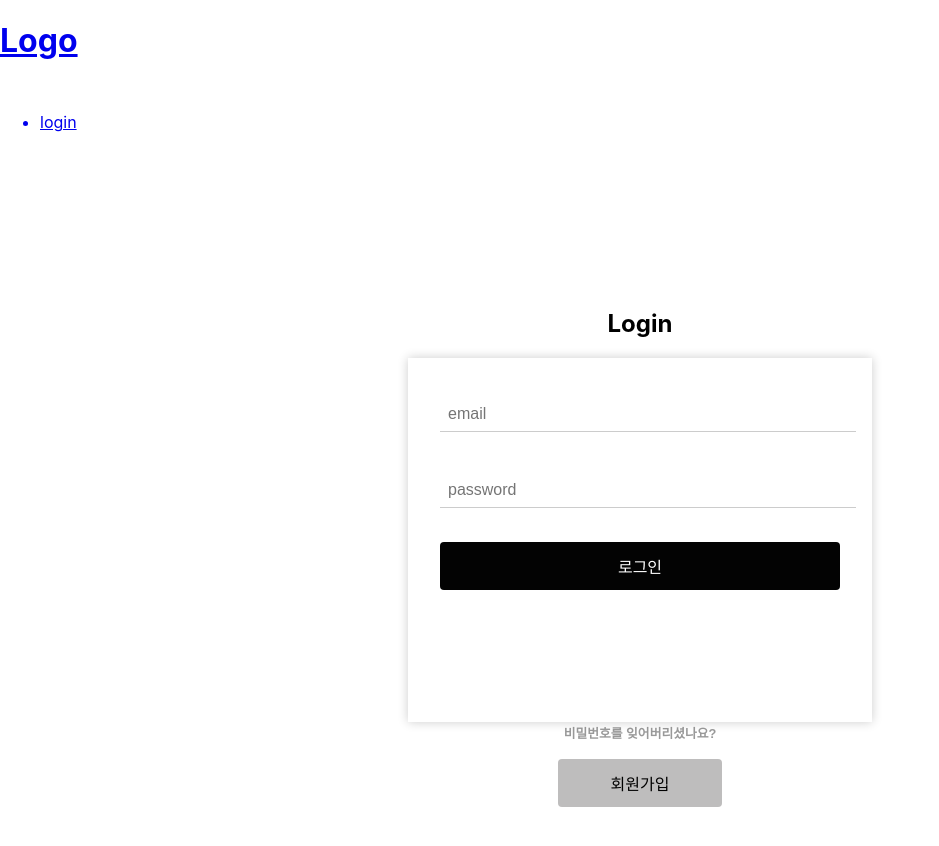
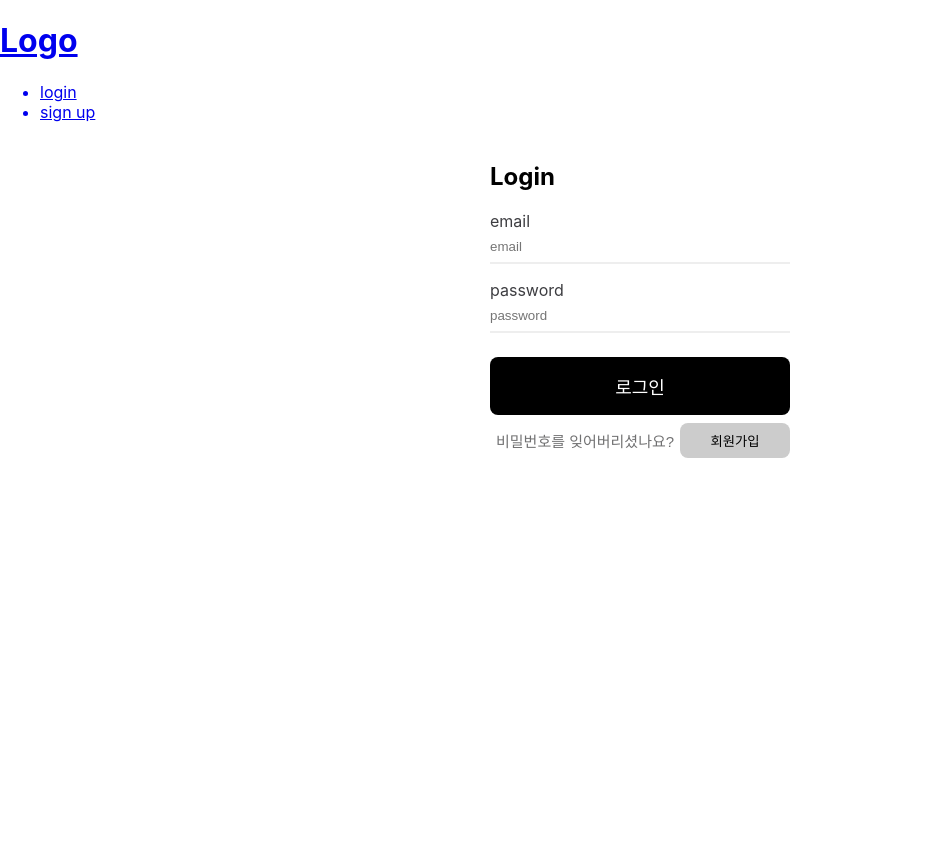
Before and after one commit to devyourown/e-commerce-frontend, a React (Create React App) app: page /login in a window 1280 px wide. Shown: the top 846 px of the page, without its empty margins (0-939 px from the left). After the commit the page ends 800 px from the top, so only its background shows below. Built offline with nearby package versions, Linux system fonts and the light colour scheme.

Commit message:
styles(LoginPage) : Styled-Components 적용

```diff
--- a/package.json
+++ b/package.json
@@ -10,6 +10,7 @@
     "@types/node": "^16.18.22",
     "@types/react": "^18.0.31",
     "@types/react-dom": "^18.0.11",
+    "@types/styled-components": "^5.1.26",
     "axios": "^1.3.4",
     "react": "^18.2.0",
     "react-dom": "^18.2.0",
@@ -18,6 +19,7 @@
     "react-scripts": "5.0.1",
     "redux-promise": "^0.6.0",
     "redux-thunk": "^2.4.2",
+    "styled-components": "^5.3.9",
     "typescript": "^4.9.5",
     "web-vitals": "^2.1.4"
   },
--- /dev/null
+++ b/src/components/Button.styles.tsx
@@ -0,0 +1,43 @@
+import styled from "styled-components";
+
+export const ButtonStyles = styled.button`
+  background-color: black;
+  border: none;
+  color: #ffffff;
+  cursor: pointer;
+  font-size: 18px;
+  padding: 16px;
+  border-radius: 8px;
+
+  &:hover,
+  &:active {
+    background-color: #282c34;
+  }
+`
+
+export const FindPasswordButtonsStyles = styled.button`
+  border: none;
+  color: #717172;
+  background-color: white;
+  font-size: 15px;
+  &:hover,
+  &:active {
+    border-bottom: 2px solid #25252a;
+  }
+`
+
+export const SingInButtonStyles = styled.button`
+  background-color: #cccccc;
+  color: black;
+  border: none;
+  border-radius: 8px;
+  padding: 8px;
+  max-width: 100%;
+  flex: 1;
+
+  &:hover,
+  &:active {
+    background-color: #bebdbd;
+    color: black;
+  }
+`
--- /dev/null
+++ b/src/components/Container.styles.tsx
@@ -0,0 +1,18 @@
+import styled from "styled-components";
+import {ButtonStyles} from "./Button.styles";
+import InputStyles from "./Input.styles";
+
+const ContainerStyles = styled.div`
+  width: 300px;
+  margin: 40px auto;
+
+  ${ButtonStyles} {
+    width: 100%;
+    margin: 8px 0;
+  }
+
+  ${InputStyles} {
+    margin-bottom: 16px;
+  }
+`
+export default ContainerStyles;
--- /dev/null
+++ b/src/components/Input.styles.tsx
@@ -0,0 +1,21 @@
+import styled from "styled-components";
+
+type InputProps = {
+    error?: boolean,
+}
+const InputStyles = styled.input<InputProps>`
+  border: none;
+  display: block;
+  outline: none;
+  padding: 8px 0;
+  border-bottom: 2px solid #eeeeee;
+    ${(error) => error && `
+    &:focus {
+      border-bottom: 2px solid #7760b4;
+    }`}
+  &:focus {
+    border-bottom: 2px solid #25252a;
+  }
+  width: 100%;
+`
+export default InputStyles;
--- /dev/null
+++ b/src/components/Label.styles.tsx
@@ -0,0 +1,9 @@
+import React from 'react';
+import styled from "styled-components";
+
+const LabelStyles = styled.label`
+  color: #3d3d41;
+`
+
+
+export default LabelStyles;
--- a/src/components/Login.tsx
+++ b/src/components/Login.tsx
@@ -3,6 +3,10 @@
 import React, {useState} from "react";
 import {loginApi} from "../api";
 import useAsync from "../hooks/useAsync";
+import InputStyles from "./Input.styles";
+import ContainerStyles from "./Container.styles";
+import LabelStyles from "./Label.styles";
+import {ButtonStyles} from "./Button.styles";
 
 function Login() {
 
@@ -50,7 +54,8 @@ function Login() {
 
     return (
         <form className="login-form" onSubmit={handleOnSubmit}>
-            <input
+            <LabelStyles>email</LabelStyles>
+            <InputStyles
                 className="input-field"
                 type="text"
                 name="email"
@@ -58,7 +63,8 @@ function Login() {
                 onChange={handleValuesChange}
                 placeholder="email"
             />
-            <input
+            <LabelStyles>password</LabelStyles>
+            <InputStyles
                 className="input-field"
                 type="password"
                 name="password"
@@ -66,9 +72,9 @@ function Login() {
                 onChange={handleValuesChange}
                 placeholder="password"
             />
-            <button disabled={isLoading} className="login-button">
+            <ButtonStyles disabled={isLoading} className="login-button">
                 로그인
-            </button>
+            </ButtonStyles>
             {loadingError?.message ? <p>loadingError.message</p> : undefined}
         </form>
     )
--- a/src/components/LoginPage.tsx
+++ b/src/components/LoginPage.tsx
@@ -1,9 +1,10 @@
 import React, { useState, useEffect } from 'react';
 
-import './LoginPage.css';
+// import './LoginPage.css';
 import Login from "./Login";
 import {useNavigate} from "react-router-dom";
-
+import ContainerStyles from "./Container.styles";
+import {FindPasswordButtonsStyles, SingInButtonStyles} from "./Button.styles";
 
 
 function LoginPage() {
@@ -18,19 +19,21 @@ function LoginPage() {
 
 
   return (
+	  <ContainerStyles>
 		<div className="login-container" >
 		  <h2>Login</h2>
 				<Login />
-			<div className='button-field'>
-				<button className="password-find" onClick={handlePasswordFind}>
+				<div className='button-field' style={{display:"flex", justifyContent: "space-between"}}>
+					<FindPasswordButtonsStyles className="find-password" onClick={handlePasswordFind}>
 					비밀번호를 잊어버리셨나요?
-				</button>
+					</FindPasswordButtonsStyles>
 
-				<button className="sign-in-button" onClick={handleSignIn}>
+					<SingInButtonStyles className="sign-in-button" onClick={handleSignIn}>
 					회원가입
-				</button>
+					</SingInButtonStyles>
 				</div>
 		</div>
+	  </ContainerStyles>
   );
 }
 
--- a/src/components/Nav.tsx
+++ b/src/components/Nav.tsx
@@ -6,6 +6,7 @@ function Nav() {
             <Link to={"/"} ><h1>Logo</h1> </Link>
             <ul>
                 <Link to={"/login"}><li>login</li> </Link>
+                <Link to={"/signUp"}><li>sign up</li> </Link>
             </ul>
         </>
     );
--- /dev/null
+++ b/src/components/Select.styles.tsx
@@ -0,0 +1,24 @@
+import styled from "styled-components";
+
+type SelectProps = {
+    error?: boolean;
+};
+
+const SelectStyles = styled.select<SelectProps>`
+  border: none;
+  display: block;
+  outline: none;
+  padding: 8px 0;
+  border-bottom: 2px solid #eeeeee;
+  ${({ error }) =>
+          error &&
+          `
+    &:focus {
+      border-bottom: 2px solid #7760b4;
+    }`}
+  &:focus {
+    border-bottom: 2px solid #25252a;
+  }
+`;
+
+export default SelectStyles;
--- a/src/components/SignUpPage.tsx
+++ b/src/components/SignUpPage.tsx
@@ -1,6 +1,11 @@
 import React, {useState} from "react";
 import {Gender, signUpApi, singUpInfo} from "../api";
 import useAsync from "../hooks/useAsync";
+import InputStyles from "./Input.styles";
+import LabelStyles from "./Label.styles";
+import {ButtonStyles} from "./Button.styles";
+import SelectStyles from "./Select.styles";
+import ContainerStyles from "./Container.styles";
 
 
 function SignUpPage() {
@@ -53,27 +58,36 @@ function SignUpPage() {
         const result = await signUpApiAsync(values);
         if (!result) return;
         console.log("Sing up done.");
+        console.log(`values : ${JSON.stringify(values)}`)
     }
 
+
+
+
     return (
+        <ContainerStyles>
+            <h2>Sign Up</h2>
             <form className="signup-form" onSubmit={handleSignUp}>
-            <input
+                <LabelStyles>email</LabelStyles>
+                <InputStyles
                     className="input-field"
                     type="text"
                     name="email"
                     value={values.email}
                     onChange={handleValuesChange}
-                placeholder="email"
+                    placeholder="test@test.com"
                 />
-            <input
+                <LabelStyles>user name</LabelStyles>
+                <InputStyles
                     className="input-field"
                     type="text"
                     name="username"
                     value={values.username}
                     onChange={handleValuesChange}
-                placeholder="name"
+                    placeholder="choi wonjun"
                 />
-            <input
+                <LabelStyles>password</LabelStyles>
+                <InputStyles
                     className="input-field"
                     type="password"
                     name="password"
@@ -81,38 +95,40 @@ function SignUpPage() {
                     onChange={handleValuesChange}
                     placeholder="password"
                 />
-            <input
+                <LabelStyles>confirm password</LabelStyles>
+                <InputStyles
                     className="input-field"
                     type="password"
                     name="confirmPassword"
                     value={values.confirmPassword}
                     onChange={handleValuesChange}
-                placeholder="confirm"
+                    placeholder="password"
                 />
                 <div className={"birth-input"}>
-                <label htmlFor="birth_year">Birth Year:</label>
-                <input type="number" id="birth_year" name="birth_year" placeholder="YYYY" min="1900" max="9999" required
+                    <LabelStyles htmlFor="birth_year">Birth Year:</LabelStyles>
+                    <InputStyles type="number" id="birth_year" name="birth_year" placeholder="YYYY" min="1900" max="9999" required
                            onChange={handleValuesChange}/>
 
-                <label htmlFor="birth_month">Birth Month:</label>
-                <input type="number" id="birth_month" name="birth_month" placeholder="MM" min="1" max="12" required
+                    <LabelStyles htmlFor="birth_month">Birth Month:</LabelStyles>
+                    <InputStyles type="number" id="birth_month" name="birth_month" placeholder="MM" min="1" max="12" required
                            onChange={handleValuesChange}/>
 
-                <label htmlFor="birth_day">Birth Day:</label>
-                <input type="number" id="birth_day" name="birth_day" placeholder="DD" min="1" max="31" required
+                    <LabelStyles htmlFor="birth_day">Birth Day:</LabelStyles>
+                    <InputStyles type="number" id="birth_day" name="birth_day" placeholder="DD" min="1" max="31" required
                            onChange={handleValuesChange}/>
                 </div>
                 <div className={"gender-input"} onChange={handleValuesChange}>
-                <label htmlFor="gender">Gender:</label>
-                <select id="gender" name="gender">
+                    <LabelStyles htmlFor="gender">Gender:</LabelStyles>
+                    <SelectStyles id="gender" name="gender">
                         <option value={Gender.Male}>Male</option>
                         <option value={Gender.Female}>Female</option>
                         <option value={Gender.Other}>Other</option>
-                </select>
+                    </SelectStyles>
                 </div>
-            <button disabled={isLoading}>Sign Up</button>
+                <ButtonStyles disabled={isLoading}>Sign Up</ButtonStyles>
                 {loadingError?.message ? <p>loadingError.message</p> : undefined}
             </form>
+        </ContainerStyles>
     );
 }
 
```
Also changed, not shown: 1 other file (tests, documents, lock files or other folders). Lines whose indentation alone changed are shown as unchanged.
